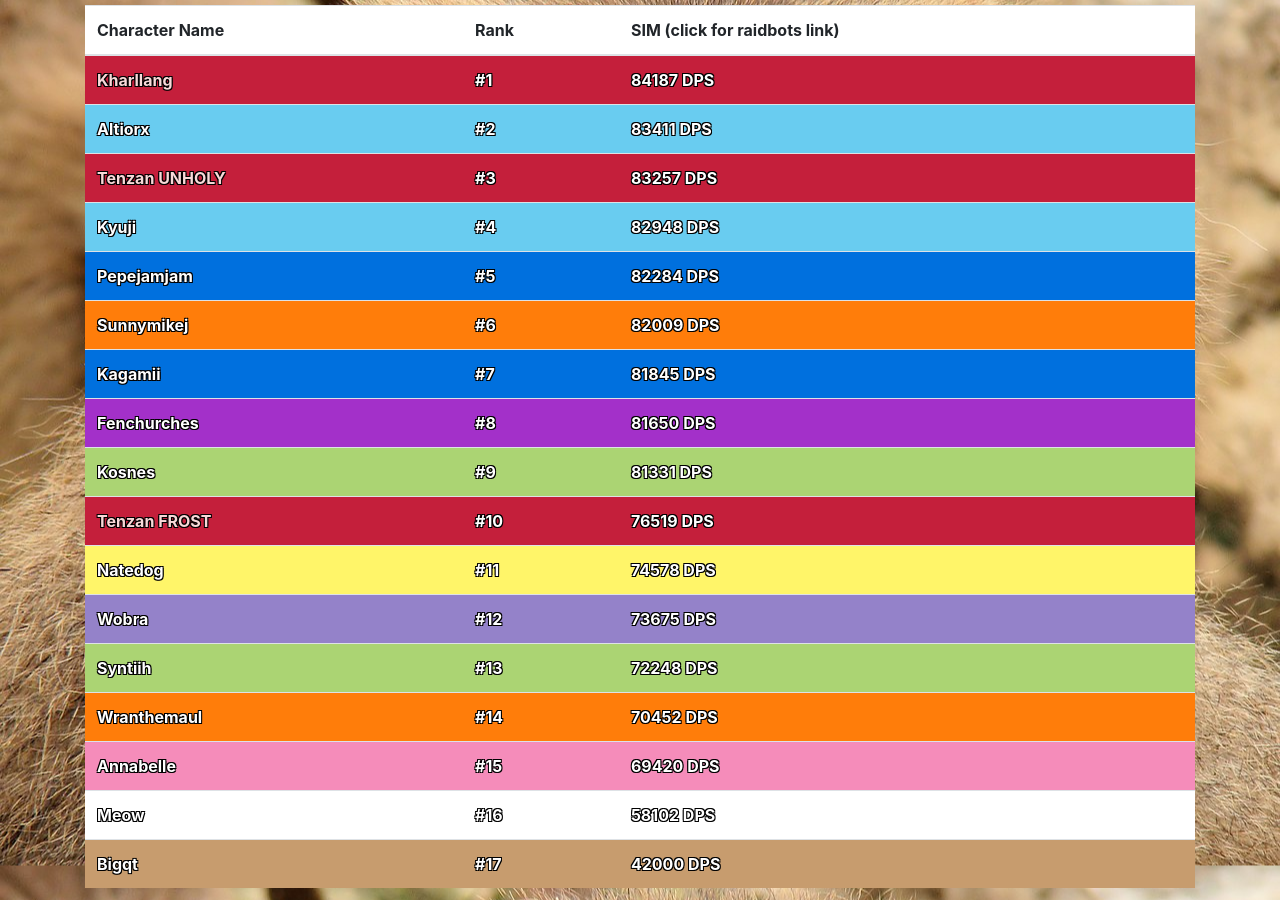
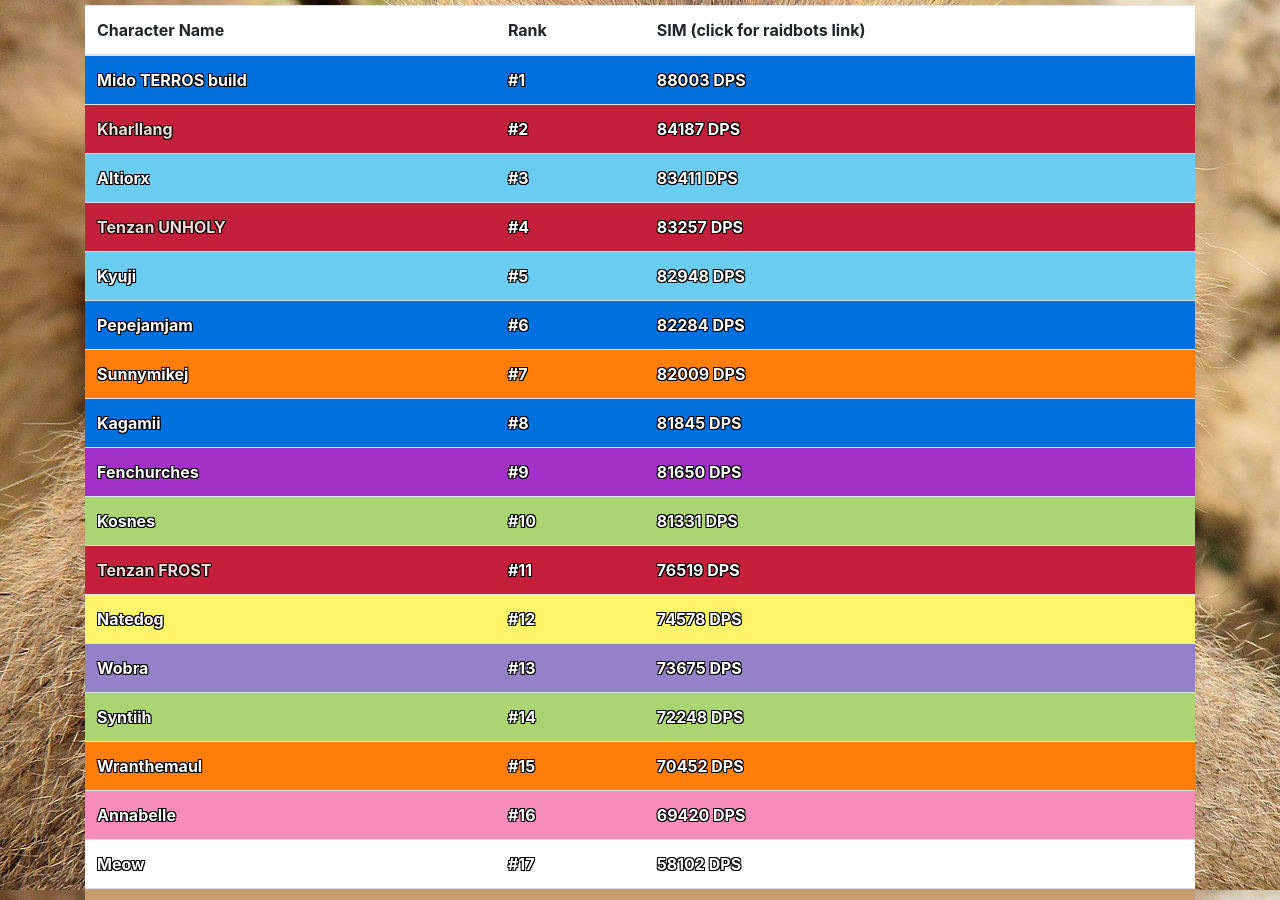
Before and after one commit to KyujiQG/BaboonsSimsRanks, a website: page game/index.html in a window 1280 px wide. Shown: the part 151-1051 px from the top of the page. Drawn offline with nearby package versions, Linux system fonts and the light colour scheme.

Commit message:
02.02.2023

```diff
--- a/file.csv
+++ b/file.csv
@@ -1,4 +1,5 @@
 character_name,class,dps,link
+Mido TERROS build,shaman,88003,https://www.raidbots.com/simbot/report/m6VTU9VvrfXBXRZYs5uCRV
 Kharllang,death_knight,84187,https://www.raidbots.com/simbot/report/f43H9mtmay151V5GnzAFUi
 Altiorx,mage,83411,https://www.raidbots.com/simbot/report/4YBFxfXKMJ2WrGZNLgMBtL
 Tenzan UNHOLY,death_knight,83257,https://www.raidbots.com/simbot/report/hp3AU345ivNdYEC6PNpx3R
--- a/game/index.html
+++ b/game/index.html
@@ -105,105 +105,111 @@ a {
           </tr>
         </thead>
         <tbody>
-<tr class='death_knight'>
+<tr class='shaman'>
+   <td class='character-name'>Mido TERROS build</td>
+   <td class='rank'>#1</td>
+   <td class='DPS'>
+      <a href='https://www.raidbots.com/simbot/report/m6VTU9VvrfXBXRZYs5uCRV' target='_blank'>88003 DPS</a>
+   </td>
+</tr><tr class='death_knight'>
    <td class='character-name'>Kharllang</td>
-   <td class='rank'>#1</td>
+   <td class='rank'>#2</td>
    <td class='DPS'>
       <a href='https://www.raidbots.com/simbot/report/f43H9mtmay151V5GnzAFUi' target='_blank'>84187 DPS</a>
    </td>
 </tr><tr class='mage'>
    <td class='character-name'>Altiorx</td>
-   <td class='rank'>#2</td>
+   <td class='rank'>#3</td>
    <td class='DPS'>
       <a href='https://www.raidbots.com/simbot/report/4YBFxfXKMJ2WrGZNLgMBtL' target='_blank'>83411 DPS</a>
    </td>
 </tr><tr class='death_knight'>
    <td class='character-name'>Tenzan UNHOLY</td>
-   <td class='rank'>#3</td>
+   <td class='rank'>#4</td>
    <td class='DPS'>
       <a href='https://www.raidbots.com/simbot/report/hp3AU345ivNdYEC6PNpx3R' target='_blank'>83257 DPS</a>
    </td>
 </tr><tr class='mage'>
    <td class='character-name'>Kyuji</td>
-   <td class='rank'>#4</td>
+   <td class='rank'>#5</td>
    <td class='DPS'>
       <a href='https://www.raidbots.com/simbot/report/oMuXgWD239SoewrAdbGw2H' target='_blank'>82948 DPS</a>
    </td>
 </tr><tr class='shaman'>
    <td class='character-name'>Pepejamjam</td>
-   <td class='rank'>#5</td>
+   <td class='rank'>#6</td>
    <td class='DPS'>
       <a href='https://www.raidbots.com/simbot/report/k92fmApddvtaMVwAiBVebt' target='_blank'>82284 DPS</a>
    </td>
 </tr><tr class='druid'>
    <td class='character-name'>Sunnymikej</td>
-   <td class='rank'>#6</td>
+   <td class='rank'>#7</td>
    <td class='DPS'>
       <a href='https://www.raidbots.com/simbot/report/j5urHUUrfny5h83goAdE3P' target='_blank'>82009 DPS</a>
    </td>
 </tr><tr class='shaman'>
    <td class='character-name'>Kagamii</td>
-   <td class='rank'>#7</td>
+   <td class='rank'>#8</td>
    <td class='DPS'>
       <a href='https://www.raidbots.com/simbot/report/s18Hd9DXeHrmxeNjmw7uv8' target='_blank'>81845 DPS</a>
    </td>
 </tr><tr class='demon_hunter'>
    <td class='character-name'>Fenchurches</td>
-   <td class='rank'>#8</td>
+   <td class='rank'>#9</td>
    <td class='DPS'>
       <a href='https://www.raidbots.com/simbot/report/9Pp2nrZk681xy64uvQSkos' target='_blank'>81650 DPS</a>
    </td>
 </tr><tr class='hunter'>
    <td class='character-name'>Kosnes</td>
-   <td class='rank'>#9</td>
+   <td class='rank'>#10</td>
    <td class='DPS'>
       <a href='https://www.raidbots.com/simbot/report/7RhY5b17dnMF2k3ZThgmN4' target='_blank'>81331 DPS</a>
    </td>
 </tr><tr class='death_knight'>
    <td class='character-name'>Tenzan FROST</td>
-   <td class='rank'>#10</td>
+   <td class='rank'>#11</td>
    <td class='DPS'>
       <a href='https://www.raidbots.com/simbot/report/fWcYo1APEhJoLKRGpMxLNX' target='_blank'>76519 DPS</a>
    </td>
 </tr><tr class='rogue'>
    <td class='character-name'>Natedog</td>
-   <td class='rank'>#11</td>
+   <td class='rank'>#12</td>
    <td class='DPS'>
       <a href='https://www.raidbots.com/simbot/report/q6eLYA2Wh4cxAgxLnUTswu' target='_blank'>74578 DPS</a>
    </td>
 </tr><tr class='warlock'>
    <td class='character-name'>Wobra</td>
-   <td class='rank'>#12</td>
+   <td class='rank'>#13</td>
    <td class='DPS'>
       <a href='https://www.raidbots.com/simbot/report/5nf8aCuyhv6yrbSpnbu9Jz' target='_blank'>73675 DPS</a>
    </td>
 </tr><tr class='hunter'>
    <td class='character-name'>Syntiih</td>
-   <td class='rank'>#13</td>
+   <td class='rank'>#14</td>
    <td class='DPS'>
       <a href='https://www.raidbots.com/simbot/report/7agfJY9TBhGoZZCN8JYf9F' target='_blank'>72248 DPS</a>
    </td>
 </tr><tr class='druid'>
    <td class='character-name'>Wranthemaul</td>
-   <td class='rank'>#14</td>
+   <td class='rank'>#15</td>
    <td class='DPS'>
       <a href='https://www.raidbots.com/simbot/report/ps8V6wAdapYEw56V8DA6gE' target='_blank'>70452 DPS</a>
    </td>
 </tr><tr class='paladin'>
    <td class='character-name'>Annabelle</td>
-   <td class='rank'>#15</td>
+   <td class='rank'>#16</td>
    <td class='DPS'>
       <a href='https://www.google.com/search?q=ben&rlz=1C1GTPM_enFR915FR915&oq=ben&aqs=chrome..69i57j69i59l3j0i271l3.240j0j7&sourceid=chrome&ie=UTF-8' target='_blank'>69420 DPS</a>
    </td>
 </tr><tr class='priest'>
    <td class='character-name'>Meow</td>
-   <td class='rank'>#16</td>
+   <td class='rank'>#17</td>
    <td class='DPS'>
       <a href='https://www.raidbots.com/simbot/report/9QcpjcnRB8kUqihZHSBDML' target='_blank'>58102 DPS</a>
    </td>
 </tr><tr class='warrior'>
    <td class='character-name'>Bigqt</td>
-   <td class='rank'>#17</td>
+   <td class='rank'>#18</td>
    <td class='DPS'>
       <a href='https://www.raidbots.com/simbot/report/epXAUtZHJLg6rP6StFxS83' target='_blank'>42000 DPS</a>
    </td>
```
